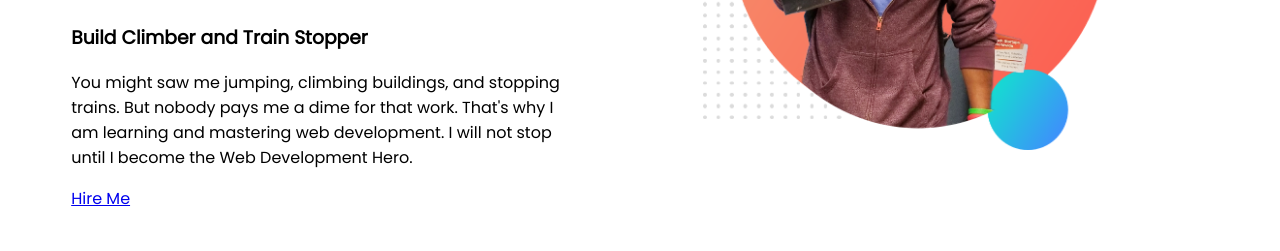
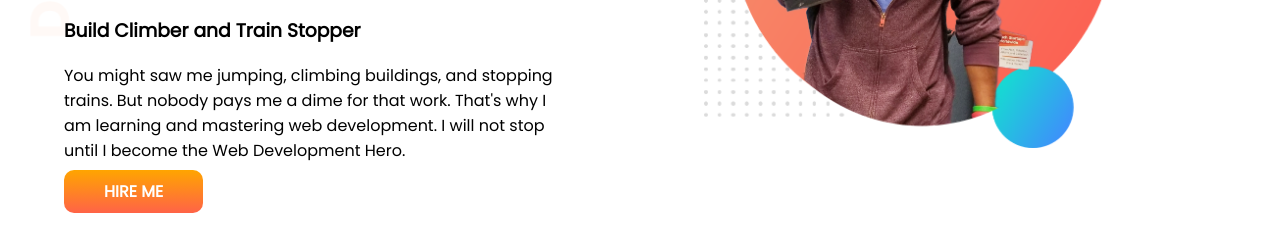
Before and after one commit to sowrovsarkar63/developer-portfoio, a plain HTML site: page index.html in a window 1280 px wide. Shown: the part 323-574 px from the top of the page. Drawn offline with Linux system fonts and the light colour scheme.

Commit message:
fix some topnav section

```diff
--- a/index.html
+++ b/index.html
@@ -14,7 +14,7 @@
     <title>A Portfolio</title>
   </head>
   <body>
-    <section>
+    <section class="top-banner">
       <div class="half-width">
         <h1>Welcome To</h1>
         <h1><small class="orange-color">Peter Parker</small> World !</h1>
@@ -34,5 +34,7 @@
         <img src="./images/jhankar.png" alt="" />
       </div>
     </section>
+
+    <!-- Dream section -->
   </body>
 </html>
--- a/style.css
+++ b/style.css
@@ -1,7 +1,7 @@
 /* Font family :font-family: 'Poppins', sans-serif; */
 body {
   font-family: "Poppins", sans-serif;
-  /* margin: 0; */
+  margin: 0;
 }
 h1 {
   font-size: 50px;
@@ -22,3 +22,18 @@ section {
 .half-width img {
   width: 80%;
 }
+
+.link-button {
+  text-decoration: none;
+  padding: 10px 40px;
+  background-image: linear-gradient(orange, tomato);
+  font-weight: 700;
+  border-radius: 10px;
+  color: white;
+  text-transform: uppercase;
+}
+
+.top-banner {
+  background-image: url(./images/top-banner.png);
+  background-repeat: no-repeat;
+}
```
